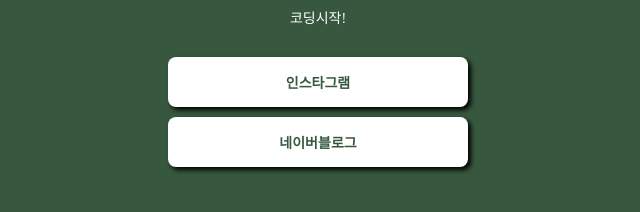
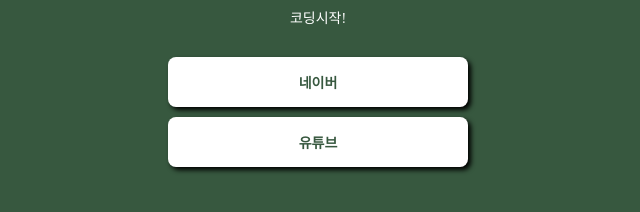
Before and after one commit to sihyunkim2002/mypage, a plain HTML site: page index.html in a window 1280 px wide. Shown: the part 226-438 px from the top of the page, 322-962 px from the left. Drawn offline with Linux system fonts and the light colour scheme; a web font is replaced by a local one.

Commit message:
Update index.html

```diff
--- a/index.html
+++ b/index.html
@@ -84,8 +84,8 @@
             <div class="profile"></div>
             <h1 class="main">김시현</h1>
             <p class="sub">코딩시작!</p>
-            <a target="_blank" href="https://www.instagram.com/adorable_coc/">인스타그램</a>
-<a target="_blank" href="https://blog.naver.com/ksihyun1015">네이버블로그</a>
+            <a target="_blank" href="https://www.naver.com/">네이버</a>
+<a target="_blank" href="https://www.youtube.com/">유튜브</a>
 
     </div>
 </body>
```
